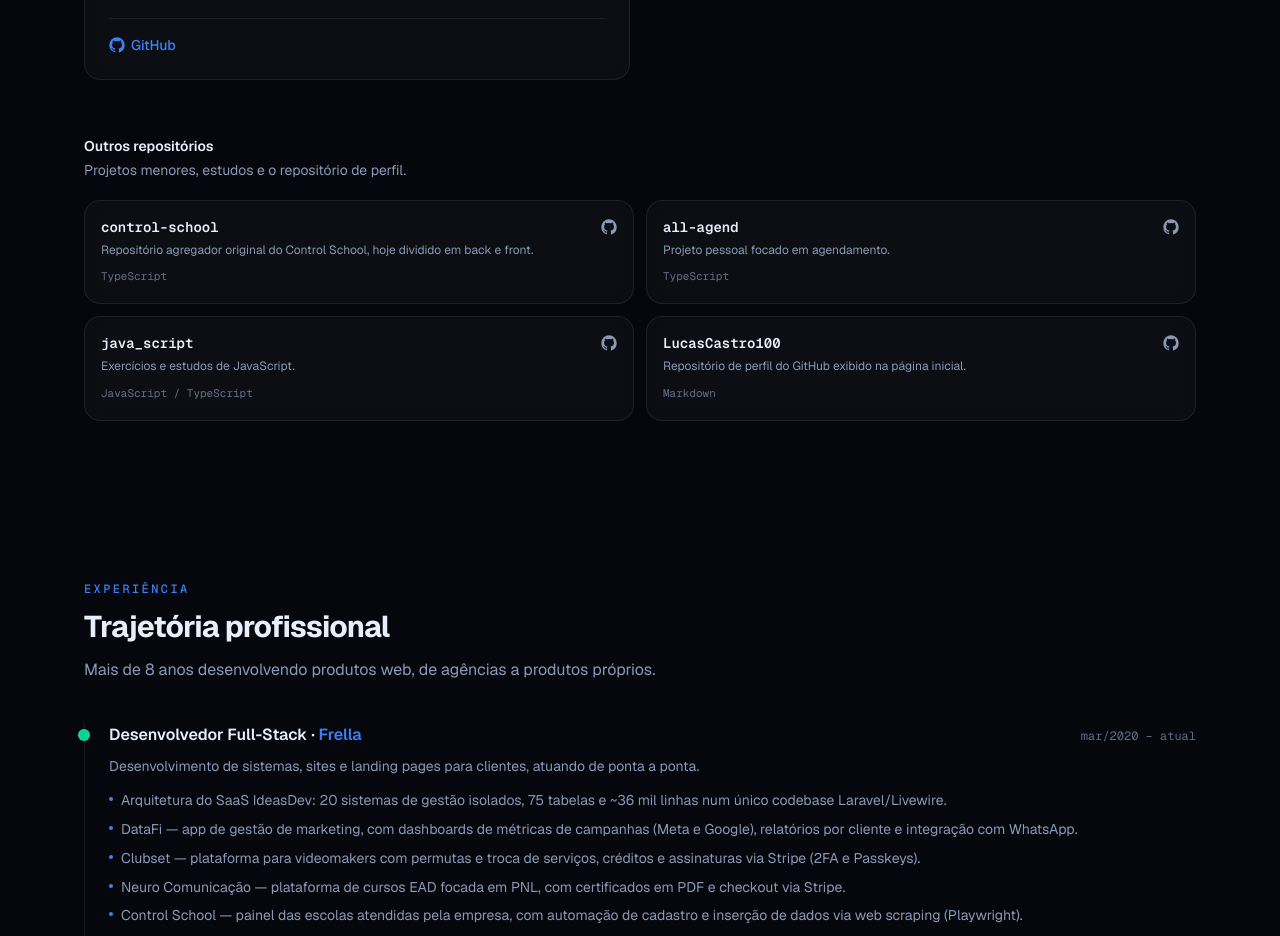
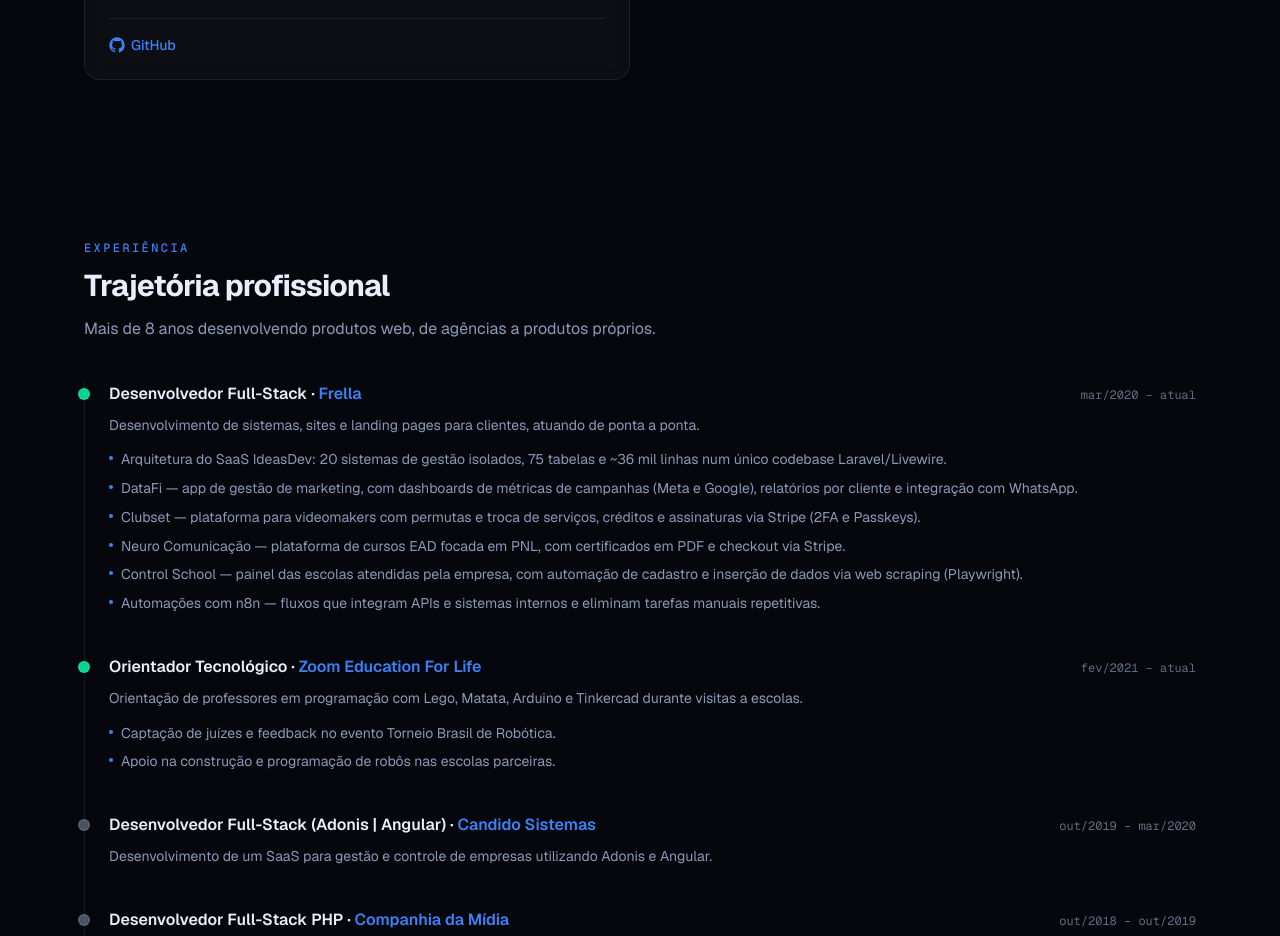
Before and after one commit to LucasCastro100/portfolio-lucas, a Next.js app: page / in a window 1280 px wide. Shown: the part 6140-7076 px from the top of the page. Built offline with nearby package versions, Linux system fonts and the light colour scheme.

Commit message:
chore(projetos): remove 'outros repositorios' (testes, exercicios e agregadores)
- remove a lista 'Outros repositorios' (control-school agregador, all-agend, java_script, LucasCastro100)
- limpa o dado/type otherRepos

```diff
--- a/src/components/projects.tsx
+++ b/src/components/projects.tsx
@@ -2,7 +2,6 @@
 
 import { useMemo, useState } from "react";
 import {
-  otherRepos,
   projectCategories,
   projects,
   type Project,
@@ -75,47 +74,6 @@
         {visible.map((project, index) => (
           <ProjectCard key={project.slug} project={project} index={index} />
         ))}
-      </div>
-
-      <div className="mt-14">
-        <Reveal>
-          <h3 className="text-sm font-semibold text-foreground">Outros repositórios</h3>
-          <p className="mt-1 text-sm text-muted">
-            Projetos menores, estudos e o repositório de perfil.
-          </p>
-        </Reveal>
-        <ul className="mt-5 grid gap-3 sm:grid-cols-2">
-          {otherRepos.map((repo, index) => (
-            <StaggerItem key={repo.name} index={index}>
-              <SpotlightCard className="h-full p-4">
-                <div className="flex items-start justify-between gap-3">
-                  <div>
-                    <p className="font-mono text-sm font-semibold text-foreground">
-                      {repo.name}
-                    </p>
-                    <p className="mt-1 text-xs leading-relaxed text-muted">
-                      {repo.description}
-                    </p>
-                    <span className="mt-2 inline-block font-mono text-[11px] text-muted/70">
-                      {repo.stack}
-                    </span>
-                  </div>
-                  {repo.url ? (
-                    <a
-                      href={repo.url}
-                      target="_blank"
-                      rel="noopener noreferrer"
-                      aria-label={`Abrir ${repo.name} no GitHub`}
-                      className="mt-0.5 text-muted transition-colors hover:text-foreground"
-                    >
-                      <GithubIcon className="size-4" />
-                    </a>
-                  ) : null}
-                </div>
-              </SpotlightCard>
-            </StaggerItem>
-          ))}
-        </ul>
       </div>
     </Section>
   );
--- a/src/data/projects.ts
+++ b/src/data/projects.ts
@@ -328,40 +328,6 @@
   },
 ];
 
-export type OtherRepo = {
-  name: string;
-  description: string;
-  stack: string;
-  url?: string;
-};
-
-export const otherRepos: OtherRepo[] = [
-  {
-    name: "control-school",
-    description: "Repositório agregador original do Control School, hoje dividido em back e front.",
-    stack: "TypeScript",
-    url: "https://github.com/LucasCastro100/control-school",
-  },
-  {
-    name: "all-agend",
-    description: "Projeto pessoal focado em agendamento.",
-    stack: "TypeScript",
-    url: "https://github.com/LucasCastro100/all-agend",
-  },
-  {
-    name: "java_script",
-    description: "Exercícios e estudos de JavaScript.",
-    stack: "JavaScript / TypeScript",
-    url: "https://github.com/LucasCastro100/java_script",
-  },
-  {
-    name: "LucasCastro100",
-    description: "Repositório de perfil do GitHub exibido na página inicial.",
-    stack: "Markdown",
-    url: "https://github.com/LucasCastro100/LucasCastro100",
-  },
-];
-
 export const projectCategories: ProjectCategory[] = [
   "Full-Stack",
   "Frontend",
```
